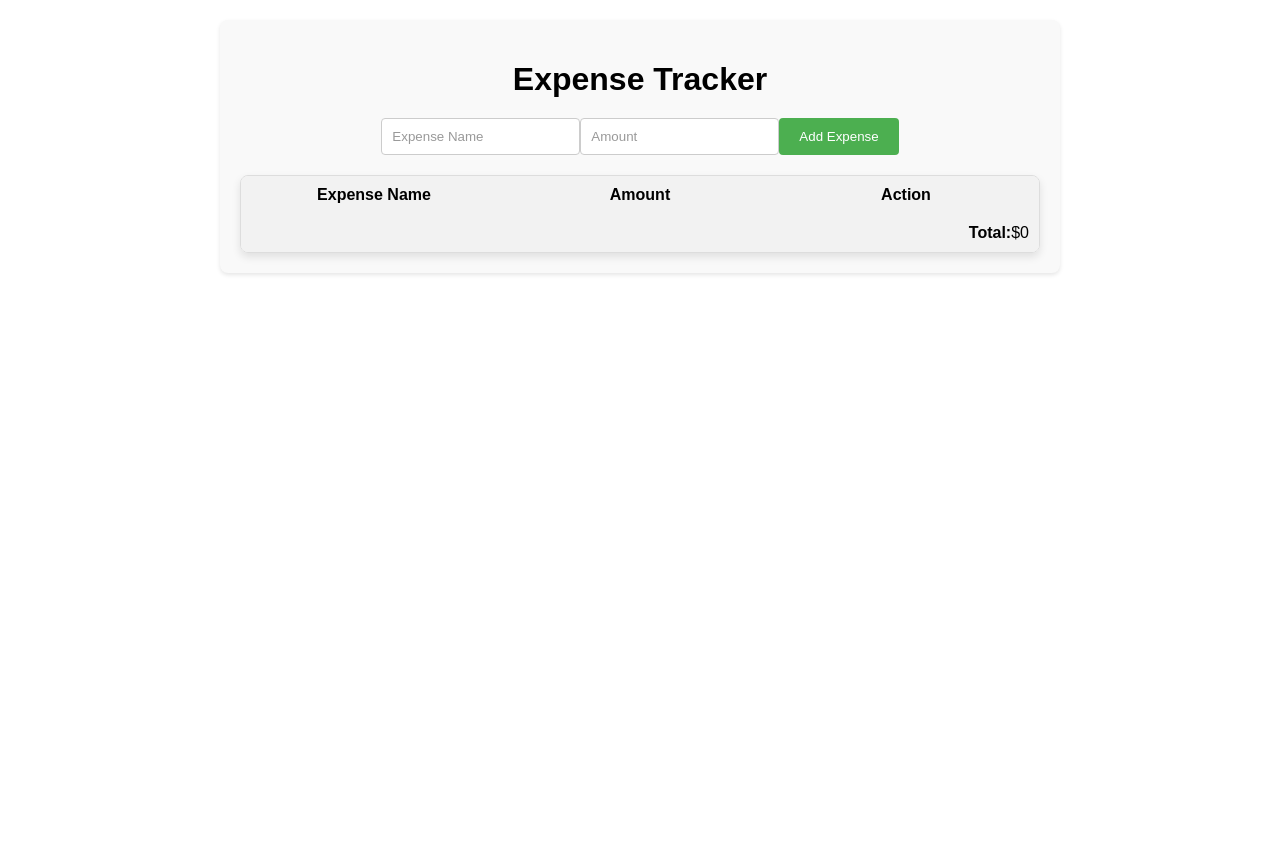
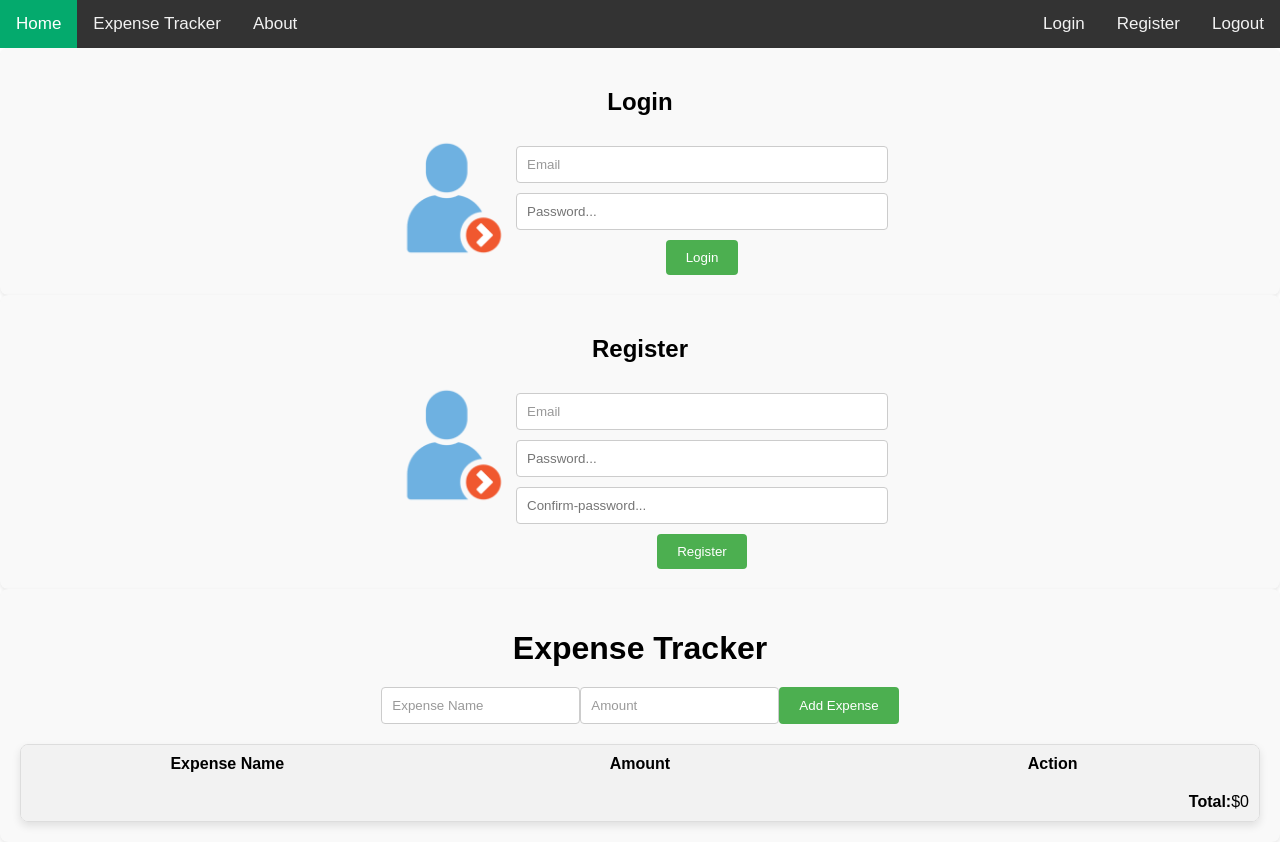
Before and after one commit to vladi1995/Expense-Tracker, a React (Vite) app: page / in a window 1280 px wide. Before the commit the page ends 800 px from the top, so only its background shows below. Built offline with nearby package versions, Linux system fonts and the light colour scheme.

Commit message:
Login, Register components

```diff
--- a/src/App.css
+++ b/src/App.css
@@ -1,11 +1,11 @@
 /* style.css */
 body {
   font-family: Arial, sans-serif;
-  margin: 20px;
+  margin: 0px;
 }
 
 .container {
-  max-width: 800px;
+  max-width: 100%;
   margin: 0 auto;
   background-color: #f9f9f9;
   padding: 20px;
--- a/src/App.jsx
+++ b/src/App.jsx
@@ -1,11 +1,17 @@
-import './App.css';
-import Create from './components/Create/Create';
-import Details from './components/Details/Details';
-import { ExpenseProvider } from './contexts/ExpenseContext';
+import "./App.css";
+import Create from "./components/Create/Create";
+import Details from "./components/Details/Details";
+import Header from "./components/Header/Header";
+import Login from "./components/Login/Login";
+import Register from "./components/Register/Register";
+import { ExpenseProvider } from "./contexts/ExpenseContext";
 
 function App() {
   return (
     <ExpenseProvider>
+      <Header />
+      <Login />
+      <Register />
       <div className="container">
         <h1>Expense Tracker</h1>
         <Create />
--- a/src/components/Create/Create.jsx
+++ b/src/components/Create/Create.jsx
@@ -17,7 +17,7 @@ export default function Create() {
     }, onAddExpense);
 
     return (
-        <form id="expense-form" onSubmit={onSubmit}>
+        <form className={styles['create-form']} onSubmit={onSubmit}>
             <input type="text"
                 id="expense-name"
                 name={initialValuesKeys.ExpenseName}
--- a/src/components/Create/Create.module.css
+++ b/src/components/Create/Create.module.css
@@ -1,4 +1,4 @@
-form {
+.create-form {
     display: flex;
     justify-content: center;
     margin-bottom: 20px;
--- a/src/components/Details/Details.jsx
+++ b/src/components/Details/Details.jsx
@@ -15,6 +15,7 @@ export default function Details() {
     isEditMode,
     edittedElement,
     onEditElement,
+    handleCancelClick
   } = useExpenseContext();
 
   const initialValuesKeys = {
@@ -59,7 +60,7 @@ export default function Details() {
                     <span className={`${styles["edit-icon"]}`} onClick={onSubmit}>
                       <CiEdit />
                     </span>
-                    <span className={`${styles["delete-icon"]}`}>
+                    <span className={`${styles["delete-icon"]}`} onClick={handleCancelClick}>
                       <FcCancel />
                     </span>
                   </>
@@ -67,7 +68,26 @@ export default function Details() {
                   <p>{expense.expenseName}</p>
                 )}
               </td>
-              <td>${expense.expenseValue}</td>
+              <td>
+              {isEditMode ? (
+                  <>
+                    <input
+                      type="number"
+                      name={initialValuesKeys.ExpenseValue}
+                      value={values[initialValuesKeys.ExpenseValue] || ""}
+                      onChange={onChangeValues}
+                    />
+                    <span className={`${styles["edit-icon"]}`} onClick={onSubmit}>
+                      <CiEdit />
+                    </span>
+                    <span className={`${styles["delete-icon"]}`} onClick={handleCancelClick}>
+                      <FcCancel />
+                    </span>
+                  </>
+                ) : (
+                  <p>${expense.expenseValue}</p>
+                )}
+              </td>
               <td>
                 <span
                   className={`${styles["delete-btn"]}`}
--- /dev/null
+++ b/src/components/Header/Header.jsx
@@ -0,0 +1,23 @@
+import styles from "./Header.module.css";
+
+export default function Header() {
+  return (
+    <>
+      <div className={styles.topnav}>
+
+        <div className={styles.leftnav}>
+          <a className={styles.active} href="#home">Home</a>
+          <a href="#news">Expense Tracker</a>
+          <a href="#about">About</a>
+        </div>
+
+
+        <div className={styles.rightnav}>
+          <a href="#home">Login</a>
+          <a href="#news">Register</a>
+          <a href="#news">Logout</a>
+        </div>
+      </div>
+    </>
+  );
+}
--- /dev/null
+++ b/src/components/Header/Header.module.css
@@ -0,0 +1,29 @@
+.topnav {
+  overflow: hidden;
+  background-color: #333;
+  display: flex;
+  justify-content: space-between;
+}
+
+.logo {
+
+}
+
+.topnav a {
+  float: left;
+  color: #f2f2f2;
+  text-align: center;
+  padding: 14px 16px;
+  text-decoration: none;
+  font-size: 17px;
+}
+
+.topnav a:hover {
+  background-color: #ddd;
+  color: black;
+}
+
+.topnav a.active {
+  background-color: #04aa6d;
+  color: white;
+}
--- /dev/null
+++ b/src/components/Login/Login.jsx
@@ -0,0 +1,40 @@
+// eslint-disable-next-line no-unused-vars
+import styles from "./Login.module.css";
+
+export default function Login() {
+  return (
+    <section className={styles.container}>
+      <h1>Login</h1>
+      <article className={`${styles["container-info"]}`}>
+        <div className={styles.img}>
+          <img src="/login-icon.png" alt="logo-login" />
+        </div>
+        <div>
+          <form className={`${styles["login-form"]}`}>
+            <div>
+              <input
+                type="text"
+                className={`${styles["expenses"]}`}
+                placeholder="Email"
+                required
+              />
+            </div>
+
+            <div>
+              <input
+                type="password"
+                className={`${styles["expenses"]}`}
+                placeholder="Password..."
+                required
+              />
+            </div>
+
+            <button type="submit" className={`${styles["btn-login"]}`}>
+              Login
+            </button>
+          </form>
+        </div>
+      </article>
+    </section>
+  );
+}
--- /dev/null
+++ b/src/components/Login/Login.module.css
@@ -0,0 +1,56 @@
+.container {
+  max-width: 100%;
+  margin: 0 auto;
+  background-color: #f9f9f9;
+  padding: 20px;
+  border-radius: 8px;
+  box-shadow: 0 2px 4px rgba(0, 0, 0, 0.1);
+}
+
+.container-info {
+    display: flex;
+    justify-content: center;
+}
+
+.img {
+    background-color: transparent;
+    max-width: 10%;
+}
+
+.img img {
+    max-width: 100%;
+}
+
+.login-form {
+  text-align: center;
+}
+
+.expenses {
+  display: block;
+  margin: 0 auto;
+  padding: 10px;
+  margin-top: 10px;
+  border: 1px solid #ccc;
+  border-radius: 4px;
+  outline: none;
+  width: 350px;
+}
+
+input[type="text"]::placeholder,
+input[type="number"]::placeholder {
+  color: #999;
+}
+
+.btn-login {
+  padding: 10px 20px;
+  background-color: #4caf50;
+  color: white;
+  border: none;
+  border-radius: 4px;
+  cursor: pointer;
+  margin-top: 10px;
+}
+
+.btn-login:hover {
+  background-color: #45a049;
+}
--- /dev/null
+++ b/src/components/Register/Register.jsx
@@ -0,0 +1,49 @@
+// eslint-disable-next-line no-unused-vars
+import styles from "./Register.module.css";
+
+export default function Register() {
+  return (
+    <section className={styles.container}>
+      <h1>Register</h1>
+      <article className={`${styles["container-info"]}`}>
+        <div className={styles.img}>
+          <img src="/login-icon.png" alt="logo-login" />
+        </div>
+        <div>
+          <form className={`${styles["login-form"]}`}>
+            <div>
+              <input
+                type="text"
+                className={`${styles["expenses"]}`}
+                placeholder="Email"
+                required
+              />
+            </div>
+
+            <div>
+              <input
+                type="password"
+                className={`${styles["expenses"]}`}
+                placeholder="Password..."
+                required
+              />
+            </div>
+
+            <div>
+              <input
+                type="password"
+                className={`${styles["expenses"]}`}
+                placeholder="Confirm-password..."
+                required
+              />
+            </div>
+
+            <button type="submit" className={`${styles["btn-login"]}`}>
+              Register
+            </button>
+          </form>
+        </div>
+      </article>
+    </section>
+  );
+}
--- /dev/null
+++ b/src/components/Register/Register.module.css
@@ -0,0 +1,56 @@
+.container {
+  max-width: 100%;
+  margin: 0 auto;
+  background-color: #f9f9f9;
+  padding: 20px;
+  border-radius: 8px;
+  box-shadow: 0 2px 4px rgba(0, 0, 0, 0.1);
+}
+
+.container-info {
+    display: flex;
+    justify-content: center;
+}
+
+.img {
+    background-color: transparent;
+    max-width: 10%;
+}
+
+.img img {
+    max-width: 100%;
+}
+
+.login-form {
+  text-align: center;
+}
+
+.expenses {
+  display: block;
+  margin: 0 auto;
+  padding: 10px;
+  margin-top: 10px;
+  border: 1px solid #ccc;
+  border-radius: 4px;
+  outline: none;
+  width: 350px;
+}
+
+input[type="text"]::placeholder,
+input[type="number"]::placeholder {
+  color: #999;
+}
+
+.btn-login {
+  padding: 10px 20px;
+  background-color: #4caf50;
+  color: white;
+  border: none;
+  border-radius: 4px;
+  cursor: pointer;
+  margin-top: 10px;
+}
+
+.btn-login:hover {
+  background-color: #45a049;
+}
--- a/src/contexts/ExpenseContext.jsx
+++ b/src/contexts/ExpenseContext.jsx
@@ -28,6 +28,10 @@ export const ExpenseProvider = ({
         setIsEditMode(true);
       };
 
+    const handleCancelClick = () => {
+        setIsEditMode(false);
+    }
+
     const onEditElement = (newValues) => {
         setAllExpenses(oldExpenses => oldExpenses.map((x, i) => i == edittedElementIndex ? newValues : x));
         setIsEditMode(false);
@@ -42,6 +46,7 @@ export const ExpenseProvider = ({
         isEditMode,
         edittedElement,
         onEditElement,
+        handleCancelClick
     };
 
 
```
Also changed, not shown: public/login-icon.png (added).
